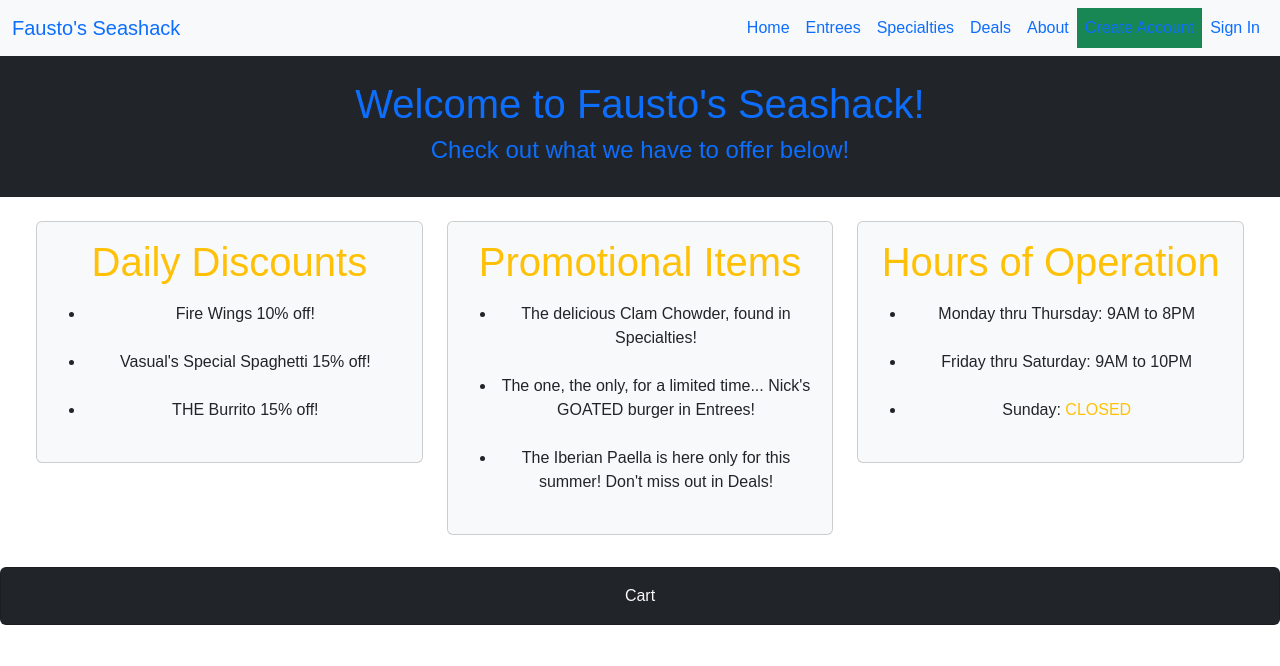
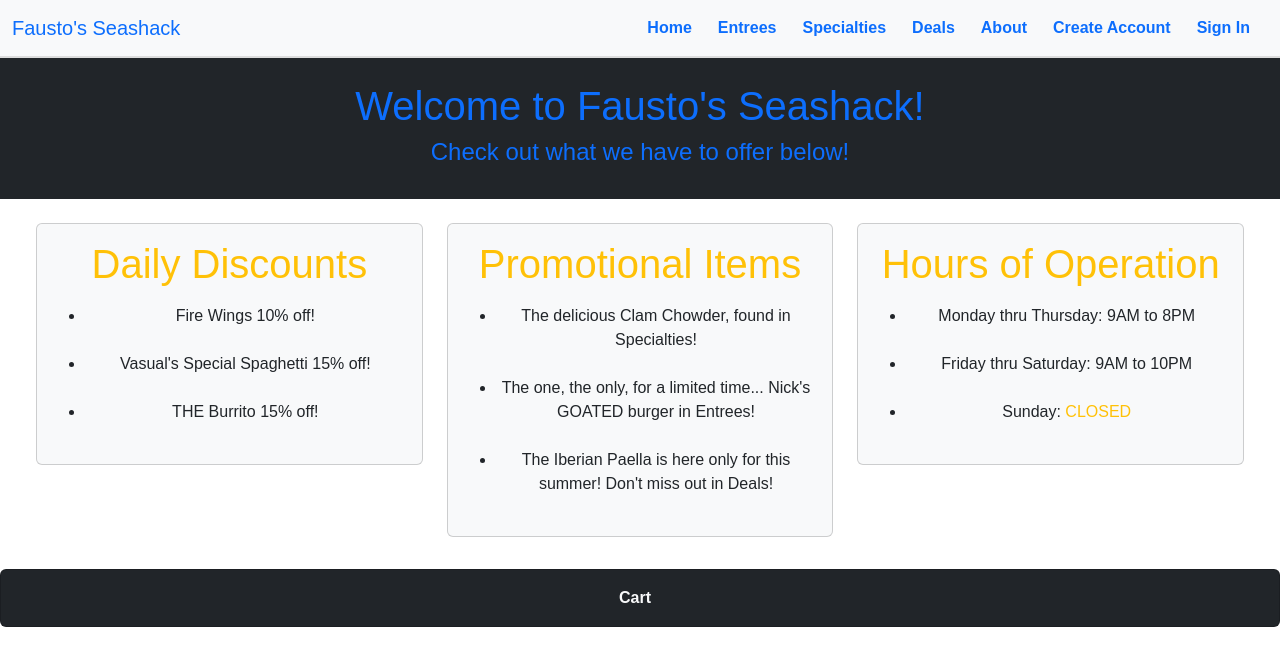
Before and after one commit to Vishal-Kapadia/Faustos-Seashack, a React (Vite) app in the folder 561Project/frontend/: page /home in a window 1280 px wide. Shown: the top 666 px of the page. Built offline with nearby package versions, Linux system fonts and the light colour scheme.

Commit message:
styled navbar (#18)
Co-authored-by: Fausto Saavedra Gonzalez <faustos44911@gmail.com>

```diff
--- a/561Project/frontend/src/components/Navbar.jsx
+++ b/561Project/frontend/src/components/Navbar.jsx
@@ -3,6 +3,7 @@ import { Navbar, Container, Nav } from 'react-bootstrap';
 import { NavLink } from 'react-router-dom'; // Import NavLink from react-router-dom
 import { ACCESS_TOKEN, REFRESH_TOKEN } from "../constants";
 import api from "../api";
+import "../styles/Navbar.css"
 
 const NavbarGo = () => {
   const [isLoggedIn, setIsLoggedIn] = useState(false);
@@ -27,7 +28,7 @@ const NavbarGo = () => {
             <NavLink to="/about" className="nav-link text-primary" activeClassName="active">About</NavLink>
             {!isLoggedIn && (
               <>
-                <NavLink to="/register" className="nav-link text-primary bg-success" activeClassName="activee">Create Account</NavLink>
+                <NavLink to="/register" className="nav-link text-primary" activeClassName="activee">Create Account</NavLink>
                 <NavLink to="/login" className="nav-link text-primary" activeClassName="activee">Sign In</NavLink>
               </>
             )}
--- /dev/null
+++ b/561Project/frontend/src/styles/Navbar.css
@@ -0,0 +1,23 @@
+.navbar {
+    background-color: #fff;
+    color: #333;
+    border-bottom: 2px solid #ddd;
+  }
+
+  .nav-link {
+    margin-right: 10px;
+    font-weight: bold;
+  }
+
+  .nav-link:hover {
+    color: #007bff;
+  }
+
+  .active {
+    color: #007bff;
+  }
+
+  .activee {
+    background-color: #007bff;
+    color: #fff;
+  }
```
